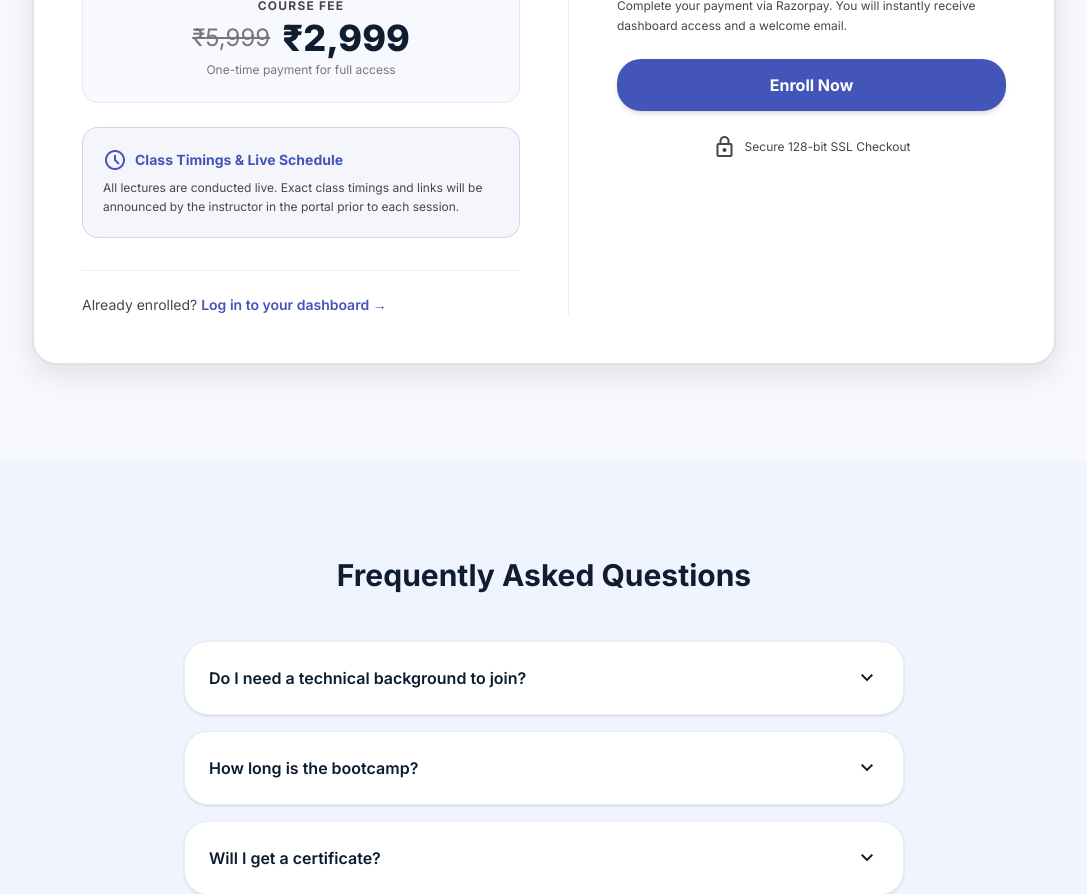
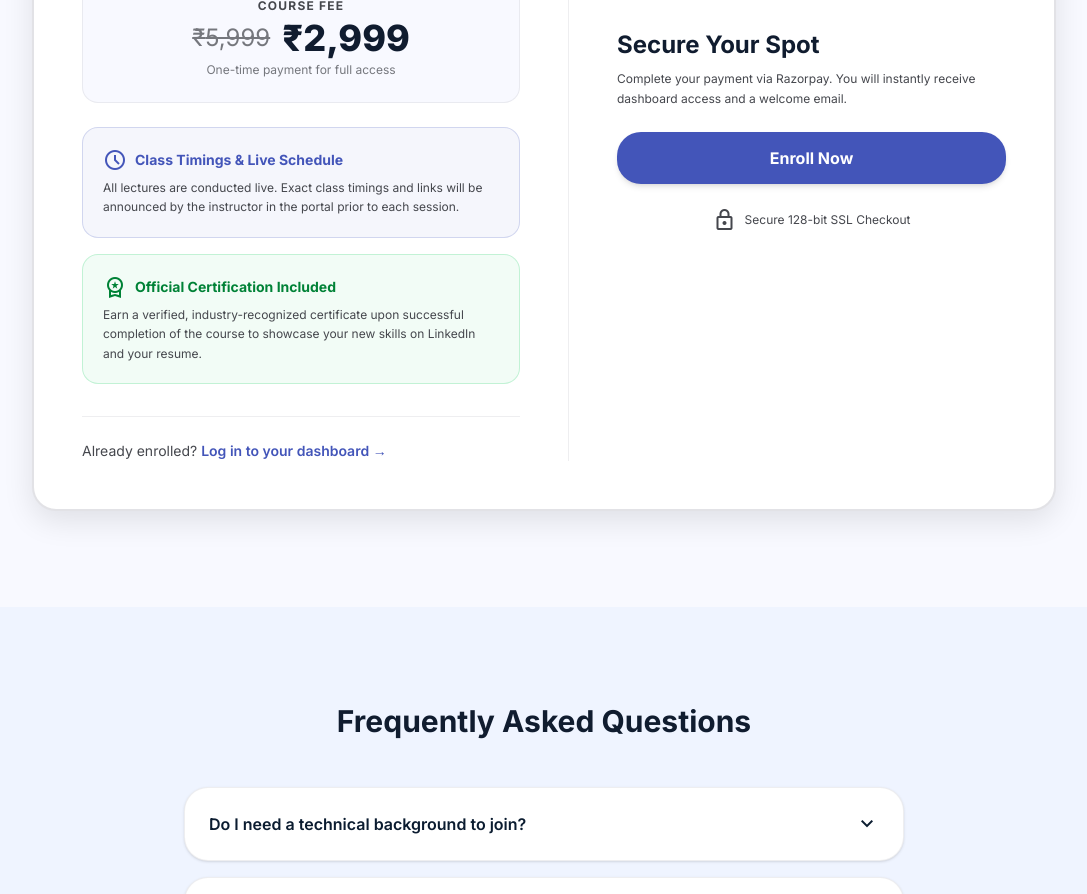
Before and after one commit to Zeeshaannn20/InsightNest, a Next.js app in the folder frontend/: page /courses/data-analyst in a window 1280 px wide. Shown: the part 3640-4534 px from the top of the page, without its empty margins (96-1183 px from the left). Built offline with nearby package versions, Linux system fonts and the light colour scheme; no server answers; the database is empty.

Commit message:
feat: add certification included badge to enrollment section

```diff
--- a/frontend/src/components/CourseEnrollmentSection.tsx
+++ b/frontend/src/components/CourseEnrollmentSection.tsx
@@ -188,6 +188,7 @@ export default function CourseEnrollmentSection({ courseSlug }: CourseEnrollment
               )}
 
               {isOpen && (
+                <div className="space-y-4">
                   <div className="bg-secondary/5 rounded-2xl p-5 border border-secondary/20 text-left">
                     <h4 className="font-bold text-secondary text-sm mb-1.5 flex items-center gap-2">
                       <span className="material-symbols-outlined text-base">schedule</span> Class Timings &amp; Live Schedule
@@ -195,6 +196,16 @@ export default function CourseEnrollmentSection({ courseSlug }: CourseEnrollment
                     <p className="text-xs text-on-surface-variant leading-relaxed">
                       All lectures are conducted live. Exact class timings and links will be announced by the instructor in the portal prior to each session.
                     </p>
+                  </div>
+
+                  <div className="bg-green-500/5 rounded-2xl p-5 border border-green-500/20 text-left">
+                    <h4 className="font-bold text-green-700 text-sm mb-1.5 flex items-center gap-2">
+                      <span className="material-symbols-outlined text-base">workspace_premium</span> Official Certification Included
+                    </h4>
+                    <p className="text-xs text-on-surface-variant leading-relaxed">
+                      Earn a verified, industry-recognized certificate upon successful completion of the course to showcase your new skills on LinkedIn and your resume.
+                    </p>
+                  </div>
                 </div>
               )}
             </div>
```
Lines whose indentation alone changed are shown as unchanged.
